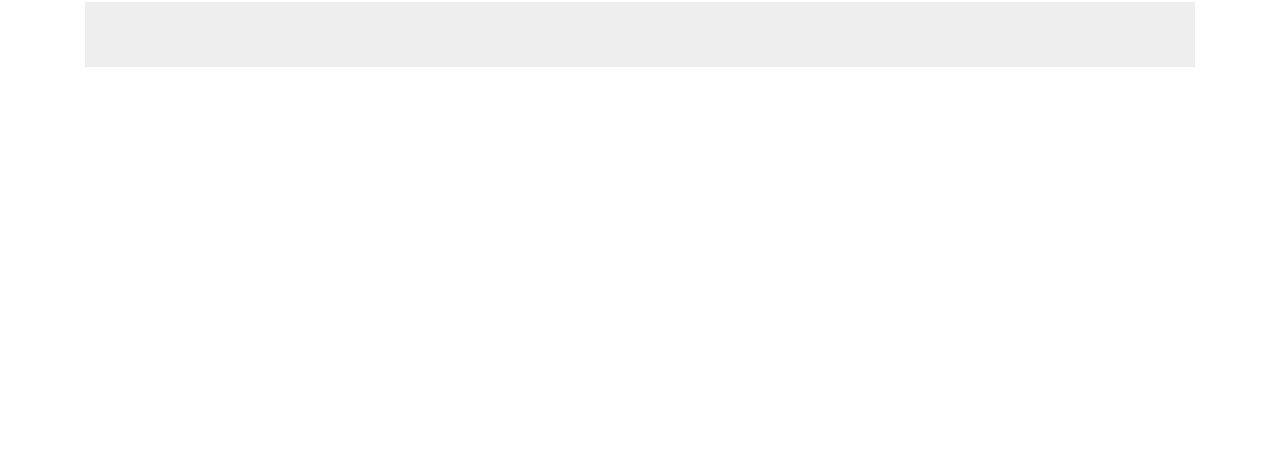
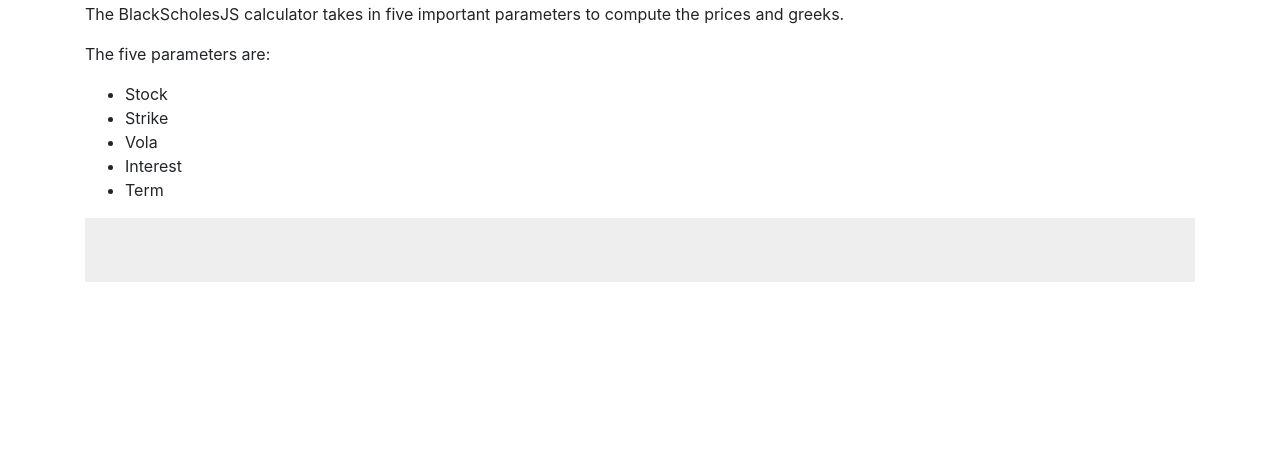
Before and after one commit to colbyhemond/BlackScholesJS, a plain HTML site: page index.html in a window 1280 px wide. Shown: the part 327-800 px from the top of the page. Drawn offline with nearby package versions, Linux system fonts and the light colour scheme.

Commit message:
start documentation

```diff
--- a/index.html
+++ b/index.html
@@ -32,14 +32,18 @@
     <div class="container mt-5">
         <h2 class="text-center">Documentation</h2>
         <div id="documentation">
+            <p>The BlackScholesJS calculator takes in five important parameters to compute the prices and greeks. </p>
+            <p>The five parameters are:</p>
+            <ul>
+                <li>Stock</li>
+                <li>Strike</li>
+                <li>Vola</li>
+                <li>Interest</li>
+                <li>Term</li>
+            </ul>
             <div class="code-container">
-            <div class="col">
 
             </div>
-            <div class="col">
-
-            </div>
-        </div>
         </div>
 
     </div>
```
